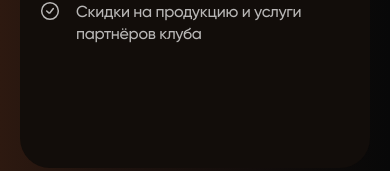
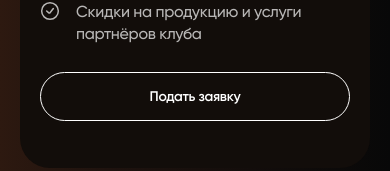
Before and after one commit to Siegerus/club_project-nextjs, a Next.js app: page / in a window 390 px wide. Shown: the part 2524-2695 px from the top of the page. Built offline with nearby package versions, Linux system fonts and the light colour scheme.

Commit message:
feat(modal): customize join trigger text and appearance
Add responsive join calls to action to membership and promo sections while
replacing the modal trigger's fixed label with configurable props.

```diff
--- a/src/features/join-form/lib/constants.ts
+++ b/src/features/join-form/lib/constants.ts
@@ -12,8 +12,6 @@ export const joinFormPlaceholders = {
   email: "Адрес электронной почты",
 };
 
-export const openButtonText = "Вступить в клуб";
-
 export const joinFormButtonText = "Оплатить вход в клуб";
 
 export const joinFormCheckboxInfo = "Я согласен с правилами клуба";
--- a/src/features/join-form/ui/join-modal-open.tsx
+++ b/src/features/join-form/ui/join-modal-open.tsx
@@ -1,24 +1,36 @@
 "use client";
 
 import { AnimatePresence } from "framer-motion";
+import { PropsWithChildren } from "react";
 
 import { useModal } from "@/shared/lib";
 import { Button } from "@/shared/ui";
-import { openButtonText } from "../lib";
 import JoinModal from "./join-modal";
 
-type JoinModalOpenProps = {
+type JoinModalOpenProps = PropsWithChildren<{
   buttonClass?: string;
-};
+  buttonText?: string;
+  buttonVariant?: "no-bg";
+}>;
 
-const JoinModalOpen = ({ buttonClass }: JoinModalOpenProps) => {
+const JoinModalOpen = ({
+  buttonClass,
+  buttonText,
+  buttonVariant,
+  children,
+}: JoinModalOpenProps) => {
   const { isModalOpen, handleOpenModal, handleCloseModal, modalRootRef } =
     useModal();
 
   return (
     <>
-      <Button className={buttonClass} onClick={handleOpenModal}>
-        <span>{openButtonText}</span>
+      {children}
+      <Button
+        className={buttonClass}
+        onClick={handleOpenModal}
+        variant={buttonVariant}
+      >
+        <span>{buttonText}</span>
       </Button>
       <AnimatePresence>
         {isModalOpen && (
--- a/src/widgets/join/lib/constants.ts
+++ b/src/widgets/join/lib/constants.ts
@@ -1,4 +1,6 @@
 export const joinTitleText = "Вступив в клуб, вы получаете";
+
+export const joinButtonText = "Подать заявку";
 
 export const joinListIconPath = "/icons/check-circle.svg";
 
--- a/src/widgets/join/lib/index.ts
+++ b/src/widgets/join/lib/index.ts
@@ -1,2 +1,2 @@
 export * from "./constants";
-export * from "./utils";
+export { getItemsParts } from "./utils";
--- a/src/widgets/join/ui/join-list-item.tsx
+++ b/src/widgets/join/ui/join-list-item.tsx
@@ -9,7 +9,7 @@ const styles = {
   listItem:
     "flex justify-start md:justify-center lg:justify-start items-start lg:items-center mb-[16px] md:mb-[20px] lg:mb-[40px] text-left md:text-center lg:text-left",
   itemText:
-    "ml-[16px] text-base lg:text-lg xl:text-xl tracking-base leading-middle text-wrap md:text-nowrap lg:text-wrap text-white-70",
+    "ml-[16px] text-base lg:text-lg xl:text-xl tracking-base lg:tracking-none leading-middle text-wrap md:text-nowrap lg:text-wrap text-white-70",
 };
 
 const JoinListItem = ({ itemText }: JoinListItemProps) => {
--- a/src/widgets/join/ui/join-section.tsx
+++ b/src/widgets/join/ui/join-section.tsx
@@ -1,18 +1,21 @@
 import Image from "next/image";
 
+import { JoinModalOpen } from "@/features/join-form";
 import { opportunities } from "@/entities/company";
-import { cn } from "@/shared/lib/utils";
-import { Button } from "@/shared/ui/button";
-import { Heading } from "@/shared/ui/heading";
+import { cn } from "@/shared/lib";
+import { Heading } from "@/shared/ui";
 import {
+  getItemsParts,
   joinTitleText,
   joinImageMobilePath,
   joinImageTabletPath,
   joinImageDescPath,
+  joinButtonText,
 } from "../lib";
-import { getItemsParts } from "../lib";
+// import { getItemsParts } from "../lib/";
+import JoinList from "./join-list";
 
-import JoinList from "./join-list";
+const buttonCommon = "tracking-base leading-middle 3xl:leading-small";
 
 const styles = {
   root: "relative pt-[40px] pb-[88px] md:pt-[30px] md:pb-[20px] lg:pt-[10px] lg:pb-[80px] xl:py-[80px]",
@@ -25,11 +28,22 @@ const styles = {
     "relative flex flex-col items-center justify-start lg:flex-row lg:items-start lg:justify-between",
     "w-full min-h-[671px] md:min-h-[unset] mt-[10px] md:mt-[26px] lg:mt-[50px] xl:mt-[60px]",
     "p-[20px] md:pt-[39px] md:px-[40px] md:pb-[60px] lg:pt-[76px] lg:pb-[55px]",
-    "border-none md:border-2 md:border-solid md:border-special rounded-[30px] bg-main-bg-secondary",
+    "border-0 md:border-2 md:border-solid md:border-special rounded-[30px] bg-main-bg-secondary",
   ),
   imageWrapper:
-    "z-[5] absolute top-[38%] left-1/2 -translate-x-1/2 -translate-y-1/2 w-full h-[310px]",
+    "z-[5] absolute top-[38%] lg:top-1/2 left-1/2 -translate-x-1/2 -translate-y-1/2 w-full h-[310px] lg:h-full",
   bgImage: "object-cover lg:object-contain",
+
+  button: {
+    mobile: cn(
+      buttonCommon,
+      "max-w-[320px] md:max-w-[235px] mt-[10px] md:mt-[18.5px] py-[14px]",
+    ),
+    desktop: cn(
+      buttonCommon,
+      "max-w-[300px] 3xl:max-w-[300px] mt-[25px] lg:py-[26px] lg:px-[40px] xl:py-[26px] xl:px-[40px] 2xl:py-[26px] 2xl:px-[40px] 3xl:py-[26px] 3xl:px-[40px] 2xl:text-2xl",
+    ),
+  },
 };
 
 const JoinSection = () => {
@@ -44,27 +58,37 @@ const JoinSection = () => {
             className={cn(styles.bgImage, "md:hidden")}
             fill
             src={joinImageMobilePath}
-            sizes="100vh"
+            sizes="100vw"
             alt=""
           />
           <Image
             className={cn(styles.bgImage, "hidden md:block lg:hidden")}
             fill
             src={joinImageTabletPath}
-            sizes="100vh"
+            sizes="100vw"
             alt=""
           />
           <Image
             className={cn(styles.bgImage, "hidden lg:block")}
             fill
             src={joinImageDescPath}
-            sizes="100vh"
+            sizes="100vw"
             alt=""
           />
         </div>
         <JoinList itemTexts={firstPart} isBottomIndent />
         <JoinList itemTexts={secondPart} />
+        <JoinModalOpen
+          buttonClass={cn(styles.button.mobile, "lg:hidden")}
+          buttonText={joinButtonText}
+          buttonVariant="no-bg"
+        />
       </div>
+      <JoinModalOpen
+        buttonClass={cn(styles.button.desktop, "hidden lg:block")}
+        buttonText={joinButtonText}
+        buttonVariant="no-bg"
+      />
     </section>
   );
 };
--- a/src/widgets/main-promo/lib/constants.tsx
+++ b/src/widgets/main-promo/lib/constants.tsx
@@ -4,6 +4,8 @@ export const promoTitleMobile = "Притяжение";
 
 export const promoSubtitle = "Позволь себе достойный отдых с CLUB ATTRACTION";
 
+export const promoButtonText = "Вступить в клуб";
+
 export const mainPicturePath = "/images/promo-photo.png";
 
 export const mainPictureMobilePath = "/images/promo-photo-mobile.png";
--- a/src/widgets/main-promo/ui/main-promo.tsx
+++ b/src/widgets/main-promo/ui/main-promo.tsx
@@ -9,6 +9,7 @@ import {
   promoSubtitle,
   mainPicturePath,
   mainPictureMobilePath,
+  promoButtonText,
 } from "../lib";
 
 const styles = {
@@ -62,7 +63,10 @@ const MainPromo = () => {
             className={styles.subTitle}
           />
         </div>
-        <JoinModalOpen buttonClass={styles.button} />
+        <JoinModalOpen
+          buttonClass={styles.button}
+          buttonText={promoButtonText}
+        />
       </div>
     </section>
   );
```
